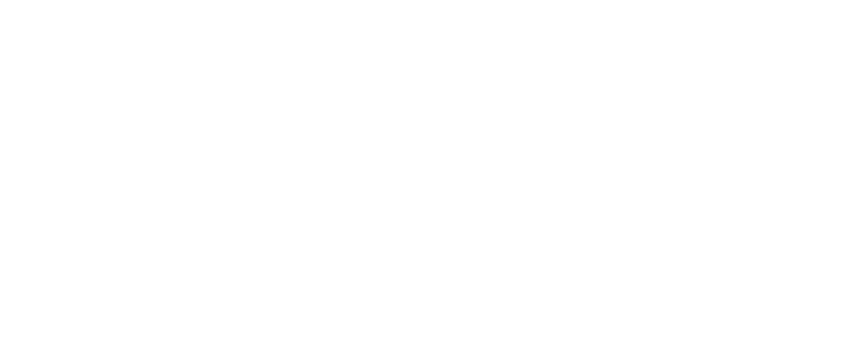
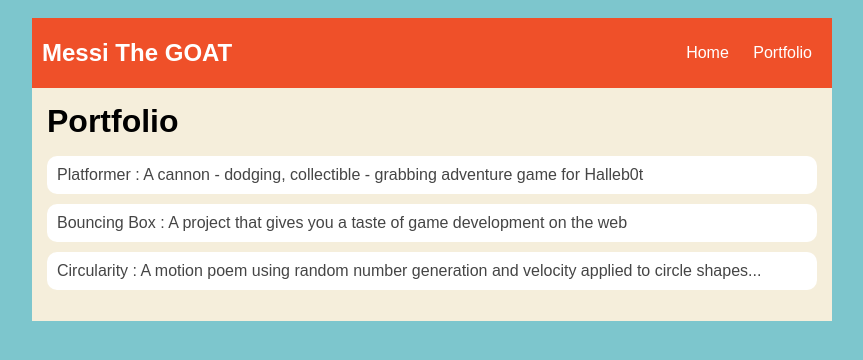
Before and after one commit to kennyg17/kennyg17.github.io, a plain HTML site: page portfolio.html in a window 1280 px wide. Shown: the whole page, without its empty margins (208-1071 px from the left). Drawn offline with Linux system fonts and the light colour scheme.

Commit message:
add portfolio.html file

```diff
--- a/portfolio.html
+++ b/portfolio.html
@@ -0,0 +1,33 @@
+<!DOCTYPE HTML>
+<html>
+    <head>
+        <title>Kennys website</title>
+        <link rel="stylesheet" href="style.css">
+    </head>
+
+    <body>
+      <div id="all-contents">
+        <nav>
+            <h1>Messi The GOAT</h1>
+            <ul id="nav-ul">
+                <li class="nav-li">
+                    <a class="nav-a" href="index.html">Home</a>
+                </li>
+                <li class="nav-li">
+                    <a class="nav-a" href="portfolio.html">Portfolio</a>
+                </li>
+            </ul>
+        </nav>
+        <main>
+            <div class="content">
+                <h1>Portfolio</h1>
+                <ul id="portfolio">
+                    <li><a href="projects/platformer/">Platformer : A cannon - dodging, collectible - grabbing adventure game for Halleb0t</a></li>
+                    <li><a href="projects/bouncing-box/">Bouncing Box : A project that gives you a taste of game development on the web </a></li>
+                    <li><a href="projects/circularity/">Circularity : A motion poem using random number generation and velocity applied to circle shapes...</a></li>
+                </ul>
+            </div>
+        </main>
+      </div>
+    </body>
+</html>
--- a/style.css
+++ b/style.css
@@ -60,3 +60,28 @@ main {
 h2, h3 {
     margin: 0px;
 }
+         /* portfolio styles */
+         .content h1 {
+            color: black;
+        }
+
+        #portfolio {
+            list-style-type: none;
+            padding-left: 0;
+        }
+
+        #portfolio li {
+            background: #fff;
+            padding: 10px;
+            border-radius: 10px;
+            margin-bottom: 10px;
+        }
+
+        #portfolio li:hover {
+            background: #eee;
+        }
+
+        #portfolio a {
+            text-decoration: none;
+            color: #454545;
+        }
```
